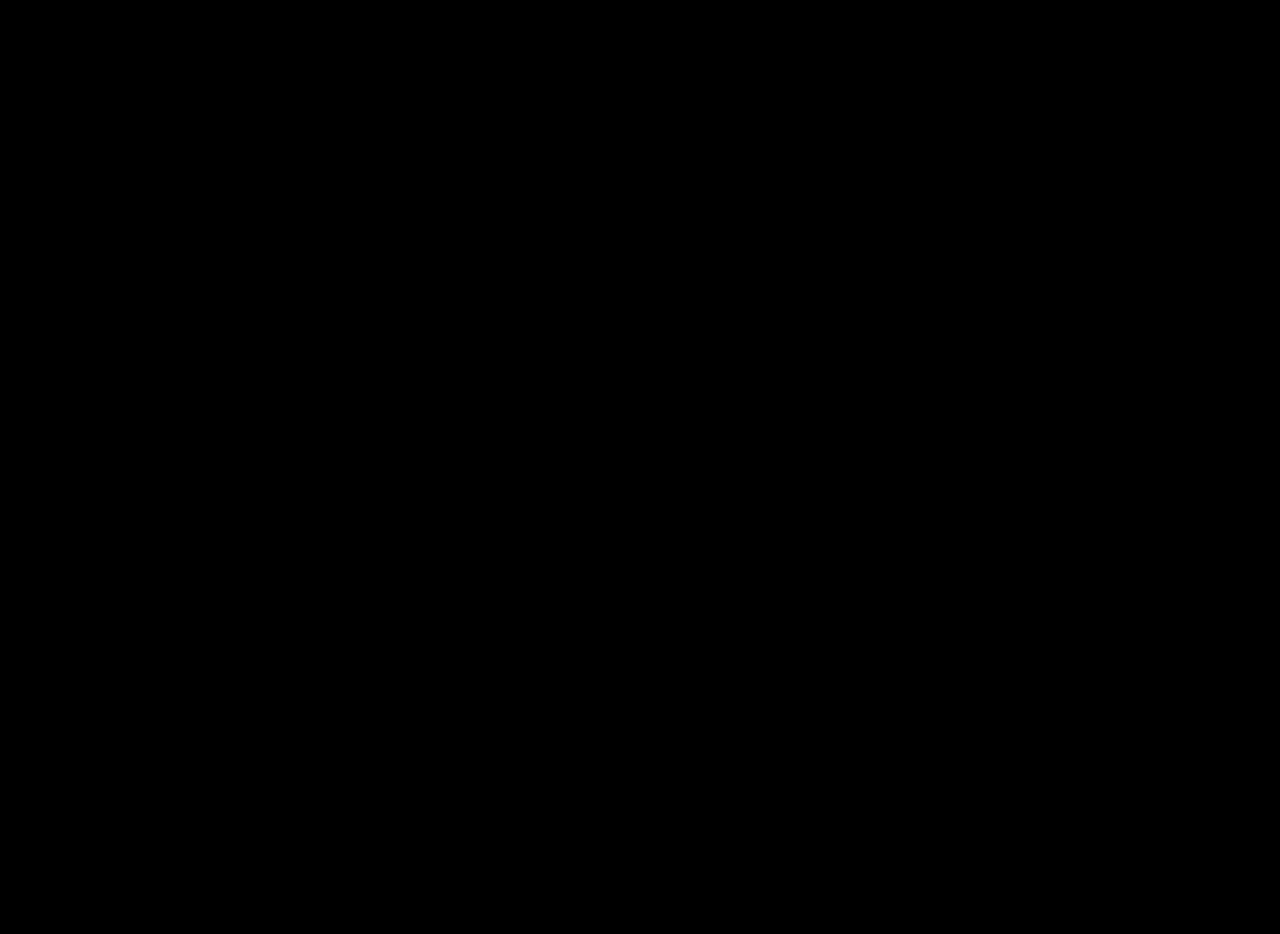
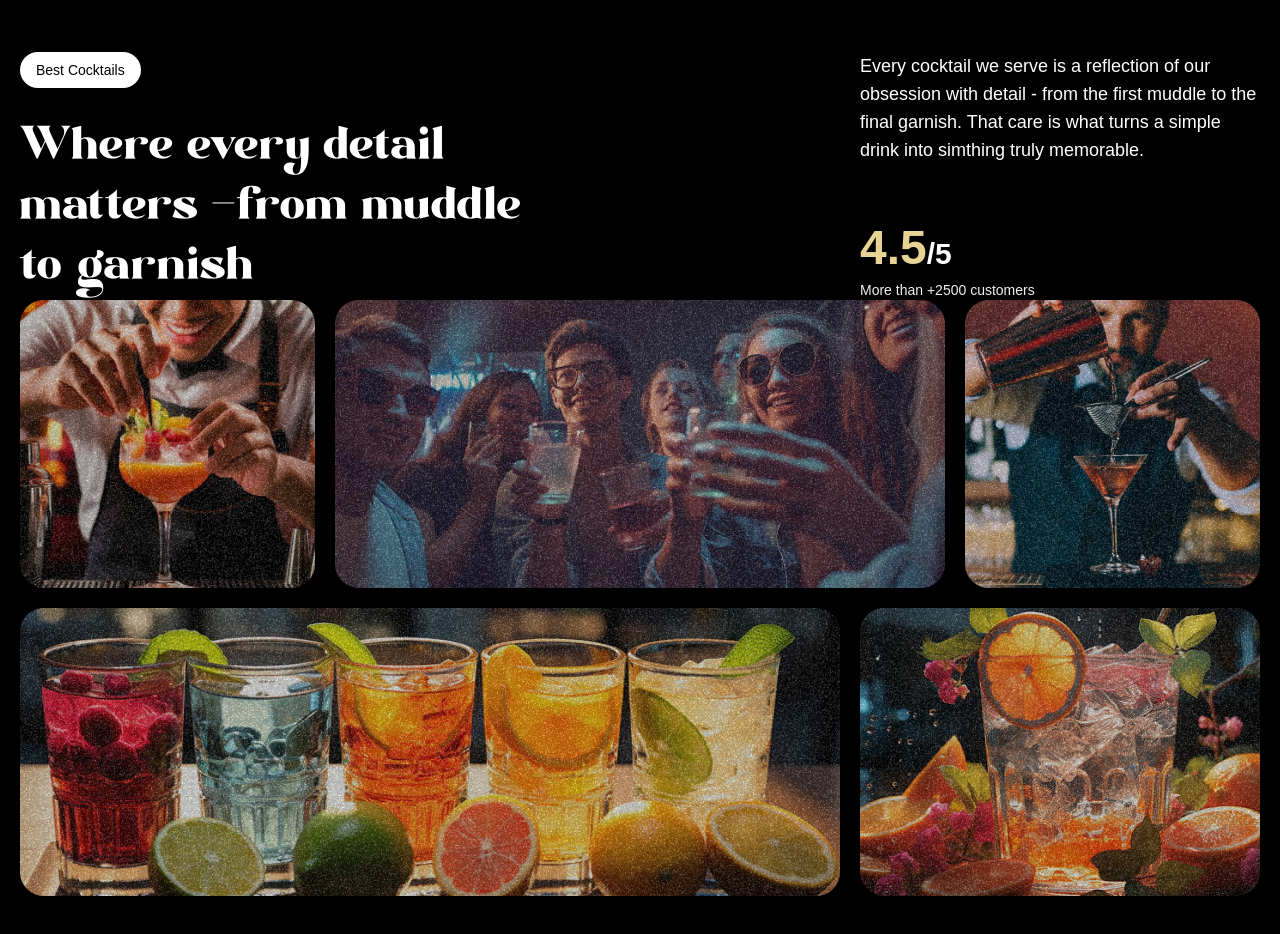
Before and after one commit to Madannadar/GSAP_PROJECT, a React (Vite) app: page / in a window 1280 px wide. Shown: the part 1660-2594 px from the top of the page. Before the commit the page ends 1600 px from the top, so only its background shows below. Built offline with nearby package versions, Linux system fonts and the light colour scheme; a web font is replaced by a local one.

Commit message:
Add About component with GSAP animations and content layout

```diff
--- a/src/App.jsx
+++ b/src/App.jsx
@@ -4,6 +4,7 @@
 import Navbar from './components/Navbar.jsx';
 import Hero from './components/Hero.jsx';
 import Cocktail from './components/Cocktail.jsx';
+import About from './components/About.jsx';
 gsap.registerPlugin(ScrollTrigger, SplitText);
 
 const App = () => {
@@ -15,6 +16,7 @@
       <Navbar />
       <Hero />
       <Cocktail />
+      <About />
     </main>
   )
 }
--- /dev/null
+++ b/src/components/About.jsx
@@ -0,0 +1,79 @@
+import { useGSAP } from '@gsap/react'
+import gsap from 'gsap'
+import { SplitText } from 'gsap/all'
+import React from 'react'
+
+const About = () => {
+    useGSAP( () => {
+        const titleSplit = SplitText.create('#about h2', {
+            type: 'words'
+        })
+        const scrollTimeline = gsap.timeline({
+            scrollTrigger: {
+                trigger: '#about',
+                start: 'top center'
+            }
+        })
+
+        scrollTimeline
+        .from(titleSplit.words, {
+            opacity: 0, duration: 1, yPercent: 100, ease: 'expo.out, stagger: 0.02'
+        })
+        .from('.top-grid div, .bottom-grid div', {
+            opacity: 0, duration: 1, ease: 'power1.inOut', stagger: 0.04,
+        }, '-=0.5')
+    })
+  return (
+    <div id='about'>
+        <div className="md-16 md:px-0 px-5">
+            <div className="content">
+                <div className="md:col-span-8">
+                    <p className='badge'>Best Cocktails</p>
+                    <h2>
+                        Where every detail matters <span className='text-white'>-</span>from muddle to garnish
+                    </h2>
+                </div>
+                <div className="sub-content">
+                    <p>
+                        Every cocktail we serve is a reflection of our obsession with detail - from the first muddle to the final garnish. That care is what turns a simple drink into simthing truly memorable.
+                    </p>
+                    <div>
+                        <p className='md:text-3xl text-xl font-bold'>
+                            <span>4.5</span>/5
+                        </p>
+                        <p className="text-sm text-white-100">
+                            More than +2500 customers
+                        </p>
+                    </div>
+                </div>
+            </div>
+        </div>
+        <div className="top-grid">
+            <div className="md:col-span-3">
+                <div className="noisy" />
+                <img src="/images/abt1.png" alt="grid-img-1" />
+            </div>
+            <div className="md:col-span-6">
+                <div className="noisy" />
+                <img src="/images/abt2.png" alt="grid-img-2" />
+            </div>
+            <div className="md:col-span-3">
+                <div className="noisy" />
+                <img src="/images/abt5.png" alt="grid-img-5" />
+            </div>
+        </div>
+        <div className="bottom-grid">
+            <div className="md:col-span-8">
+                <div className="noisy" />
+                <img src="/images/abt3.png" alt="grid-img-3" />
+            </div>
+            <div className="md:col-span-4">
+                <div className="noisy" />
+                <img src="/images/abt4.png" alt="grid-img-4" />
+            </div>
+        </div>
+    </div>
+  )
+}
+
+export default About
```
